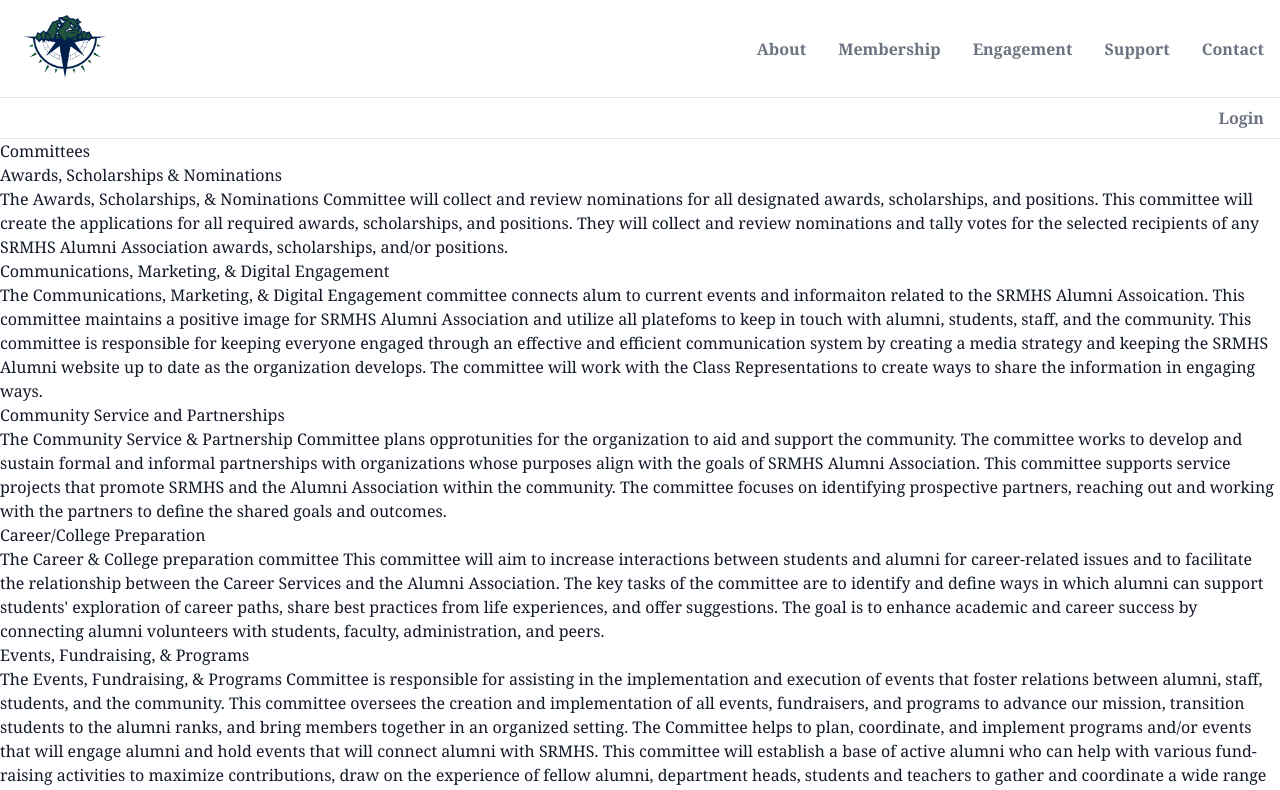
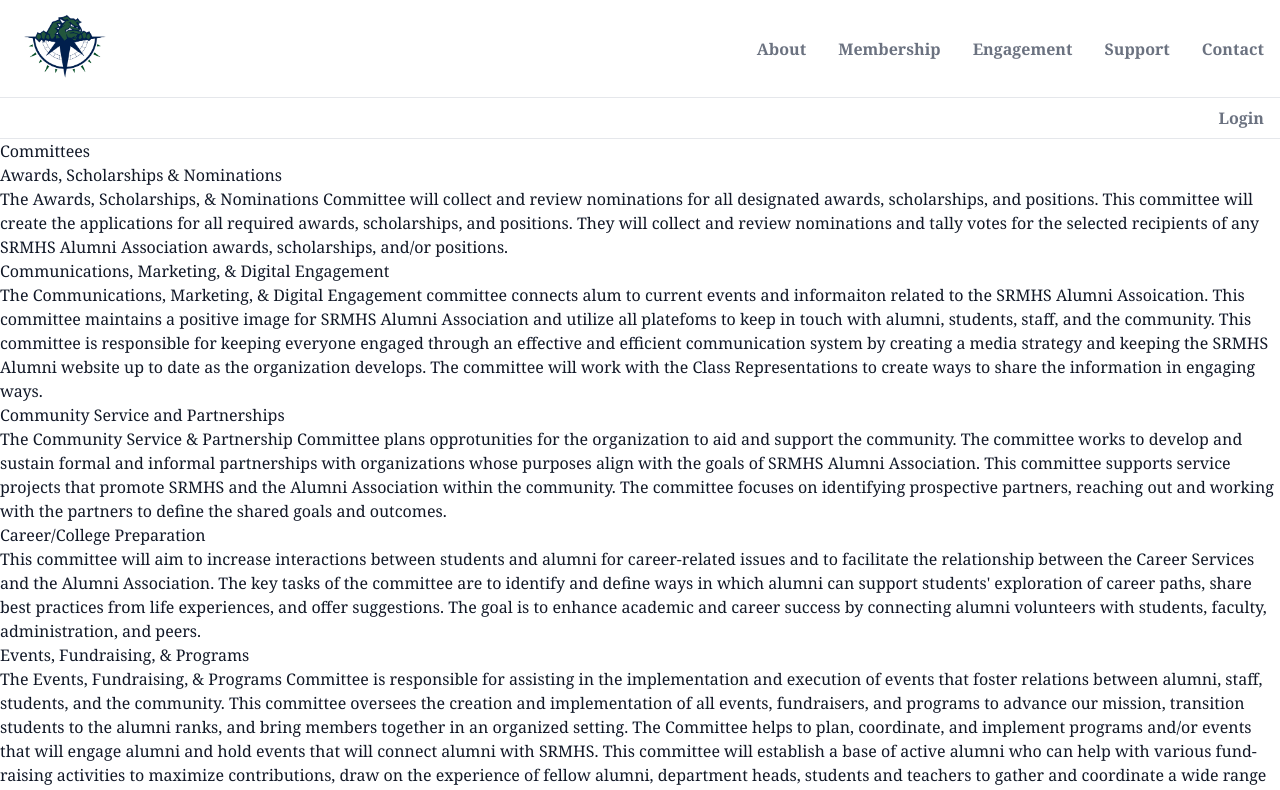
Before and after one commit to philihp/srmhsalumni, a Next.js app: page /engagement in a window 1280 px wide. Shown: the top 790 px of the page. Built offline with nearby package versions, Linux system fonts and the light colour scheme; no server answers; what @tailwindcss/custom-forms, @tailwindcss/typography would draw is missing.

Commit message:
Update engagement.js

```diff
--- a/pages/engagement.js
+++ b/pages/engagement.js
@@ -39,8 +39,7 @@
 
     <h3>Career/College Preparation</h3>
     <p>
-      The Career & College preparation committee This committee will aim to
-      increase interactions between students and alumni for career-related
+      This committee will aim to increase interactions between students and alumni for career-related
       issues and to facilitate the relationship between the Career Services and
       the Alumni Association. The key tasks of the committee are to identify and
       define ways in which alumni can support students&apos; exploration of
```
